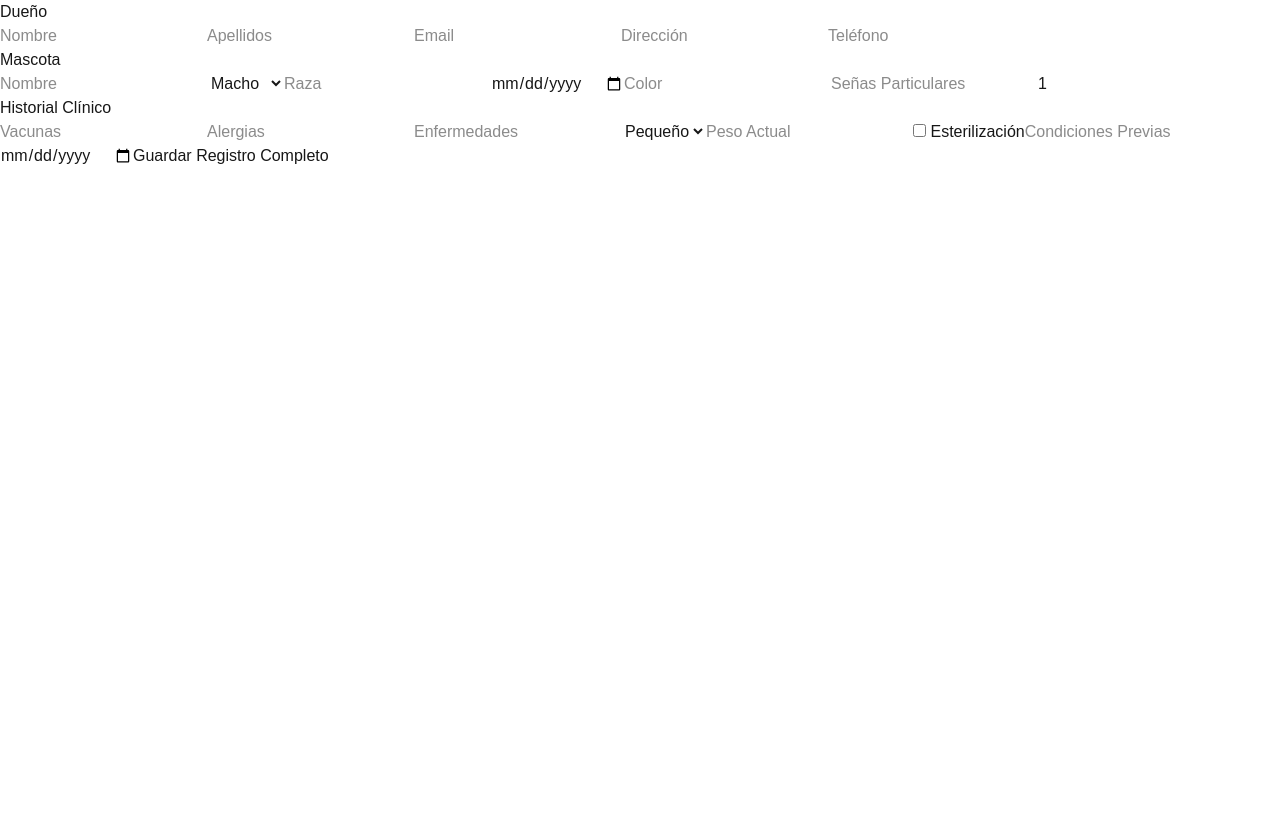
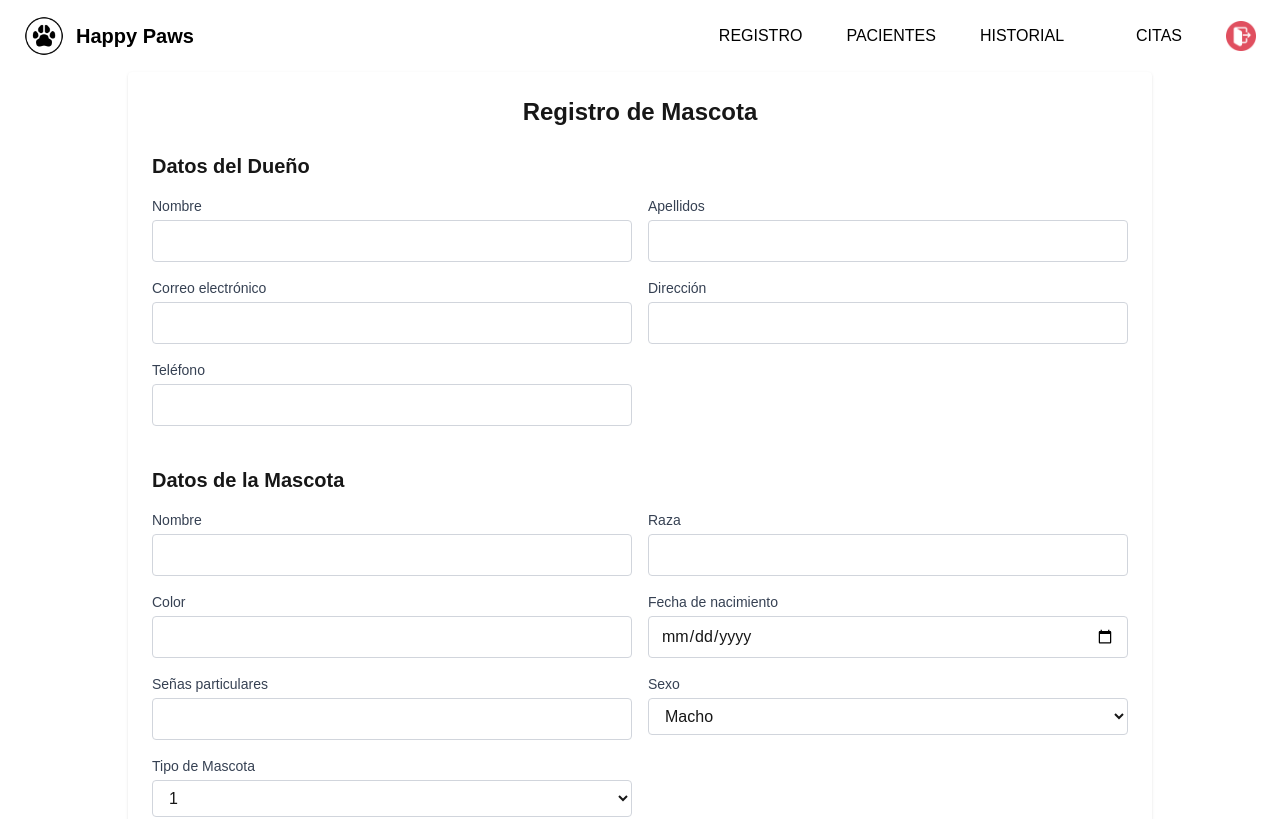
Before and after one commit to DulceST/Veterinaria_GP, a Next.js app: page /registro in a window 1280 px wide. Shown: the top 819 px of the page. Built offline with nearby package versions, Linux system fonts and the light colour scheme.

Commit message:
Algoritmo de inserccion con mensaje

```diff
--- a/app/registro/page.tsx
+++ b/app/registro/page.tsx
@@ -1,5 +1,7 @@
 "use client";
 import { useState } from "react";
+import Navbar from "../components/Navbar";
+
 
 export default function MascotaForm() {
   const [formData, setFormData] = useState({
@@ -23,7 +25,7 @@ export default function MascotaForm() {
       vacunas: "",
       alergias: "",
       enfermedades: "",
-      tamano: "pequeno",
+      tamano: "pequeño",
       pesoActual: "",
       esterilizacion: false,
       condicionesPrevias: "",
@@ -32,11 +34,9 @@ export default function MascotaForm() {
   });
 
   const handleChange = (
-  e: React.ChangeEvent<HTMLInputElement | HTMLSelectElement>
+    e: React.ChangeEvent<HTMLInputElement | HTMLSelectElement | HTMLTextAreaElement>
   ) => {
     const { name, value, type } = e.target;
-
-  // En TS hay que castear para acceder a checked sólo si es checkbox
     const checked = type === "checkbox" ? (e.target as HTMLInputElement).checked : undefined;
 
     if (name.startsWith("duenio.")) {
@@ -63,11 +63,9 @@ export default function MascotaForm() {
     }
   };
 
-
   const handleSubmit = async (e: React.FormEvent) => {
     e.preventDefault();
 
-    // Parse numeric and boolean fields explicitly
     const payload = {
       duenio: { ...formData.duenio },
       mascota: {
@@ -86,155 +84,188 @@ export default function MascotaForm() {
       headers: { "Content-Type": "application/json" },
       body: JSON.stringify(payload),
     });
-    const data = await res.json();
-    alert("Registro creado: " + JSON.stringify(data));
+
+    if (res.ok) {
+      // Mostrar mensaje de éxito
+      alert("Los datos del paciente se registraron correctamente.");
+
+      // Limpiar campos de texto
+      setFormData({
+        duenio: {
+          nombre: "",
+          apellidos: "",
+          email: "",
+          direccion: "",
+          telefono: "",
+        },
+        mascota: {
+          nombre: "",
+          sexo: "macho",
+          raza: "",
+          nacimiento: "",
+          color: "",
+          senasParticulares: "",
+          tipomascotaId: 1,
+        },
+        historial: {
+          vacunas: "",
+          alergias: "",
+          enfermedades: "",
+          tamano: "pequeño",
+          pesoActual: "",
+          esterilizacion: false,
+          condicionesPrevias: "",
+          desparasitacion: "",
+        },
+      });
+    } else {
+      alert("Ocurrió un error al registrar los datos.");
+    }
   };
 
+
   return (
-    <form onSubmit={handleSubmit}>
-      <h2>Dueño</h2>
+    <>
+      <Navbar />
+
+      <form onSubmit={handleSubmit} className="max-w-5xl mx-auto p-6 bg-white shadow rounded space-y-10">
+        <h1 className="text-2xl font-bold text-center mb-6">Registro de Mascota</h1>
+
+        {/* Dueño */}
+        <div>
+          <h2 className="text-xl font-semibold mb-4">Datos del Dueño</h2>
+          <div className="grid grid-cols-1 md:grid-cols-2 gap-4">
+            <Input label="Nombre" name="duenio.nombre" value={formData.duenio.nombre} onChange={handleChange} />
+            <Input label="Apellidos" name="duenio.apellidos" value={formData.duenio.apellidos} onChange={handleChange} />
+            <Input label="Correo electrónico" name="duenio.email" type="email" value={formData.duenio.email} onChange={handleChange} />
+            <Input label="Dirección" name="duenio.direccion" value={formData.duenio.direccion} onChange={handleChange} />
+            <Input label="Teléfono" name="duenio.telefono" type="tel" value={formData.duenio.telefono} onChange={handleChange} />
+          </div>
+        </div>
+
+        {/* Mascota */}
+        <div>
+          <h2 className="text-xl font-semibold mb-4">Datos de la Mascota</h2>
+          <div className="grid grid-cols-1 md:grid-cols-2 gap-4">
+            <Input label="Nombre" name="mascota.nombre" value={formData.mascota.nombre} onChange={handleChange} />
+            <Input label="Raza" name="mascota.raza" value={formData.mascota.raza} onChange={handleChange} />
+            <Input label="Color" name="mascota.color" value={formData.mascota.color} onChange={handleChange} />
+            <Input label="Fecha de nacimiento" type="date" name="mascota.nacimiento" value={formData.mascota.nacimiento} onChange={handleChange} />
+            <Input label="Señas particulares" name="mascota.senasParticulares" value={formData.mascota.senasParticulares} onChange={handleChange} />
+            <Select label="Sexo" name="mascota.sexo" value={formData.mascota.sexo} onChange={handleChange} options={["macho", "hembra"]} />
+            <Select label="Tipo de Mascota" name="mascota.tipomascotaId" value={formData.mascota.tipomascotaId.toString()} onChange={handleChange} options={["1", "2", "3"]} />
+          </div>
+        </div>
+
+        {/* Historial Clínico */}
+        <div>
+          <h2 className="text-xl font-semibold mb-4">Historial Clínico</h2>
+          <div className="grid grid-cols-1 md:grid-cols-2 gap-4">
+            <TextArea label="Vacunas" name="historial.vacunas" value={formData.historial.vacunas} onChange={handleChange} />
+            <TextArea label="Alergias" name="historial.alergias" value={formData.historial.alergias} onChange={handleChange} />
+            <TextArea label="Enfermedades" name="historial.enfermedades" value={formData.historial.enfermedades} onChange={handleChange} />
+            <Select label="Tamaño" name="historial.tamano" value={formData.historial.tamano} onChange={handleChange} options={["pequeno", "mediano", "grande"]} />
+            <Input label="Peso Actual (kg)" name="historial.pesoActual" type="number" value={formData.historial.pesoActual} onChange={handleChange} />
+            <div className="flex items-center gap-2 mt-4">
+              <input type="checkbox" name="historial.esterilizacion" checked={formData.historial.esterilizacion} onChange={handleChange} />
+              <label className="text-sm font-medium">¿Está esterilizado?</label>
+            </div>
+            <TextArea label="Condiciones Previas" name="historial.condicionesPrevias" value={formData.historial.condicionesPrevias} onChange={handleChange} />
+            <Input label="Última Desparasitación" name="historial.desparasitacion" type="date" value={formData.historial.desparasitacion} onChange={handleChange} />
+          </div>
+        </div>
+
+        <div className="text-center mt-10">
+          <button type="submit" className="bg-blue-600 hover:bg-blue-700 text-white font-semibold px-6 py-3 rounded">
+            Guardar Registro
+          </button>
+        </div>
+      </form>
+    </>
+  );
+}
+
+function Input({
+  label,
+  name,
+  type = "text",
+  value,
+  onChange,
+}: {
+  label: string;
+  name: string;
+  type?: string;
+  value: string;
+  onChange: (e: React.ChangeEvent<HTMLInputElement>) => void;
+}) {
+  return (
+    <div>
+      <label className="block text-sm font-medium text-gray-700 mb-1">{label}</label>
       <input
-        name="duenio.nombre"
-        placeholder="Nombre"
-        value={formData.duenio.nombre}
-        onChange={handleChange}
+        type={type}
+        name={name}
+        value={value}
+        onChange={onChange}
+        className="w-full border border-gray-300 rounded px-3 py-2 focus:outline-none focus:ring-2 focus:ring-blue-500"
         required
       />
-      <input
-        name="duenio.apellidos"
-        placeholder="Apellidos"
-        value={formData.duenio.apellidos}
-        onChange={handleChange}
-        required
-      />
-      <input
-        name="duenio.email"
-        type="email"
-        placeholder="Email"
-        value={formData.duenio.email}
-        onChange={handleChange}
-        required
-      />
-      <input
-        name="duenio.direccion"
-        placeholder="Dirección"
-        value={formData.duenio.direccion}
-        onChange={handleChange}
-      />
-      <input
-        name="duenio.telefono"
-        placeholder="Teléfono"
-        value={formData.duenio.telefono}
-        onChange={handleChange}
-      />
-
-      <h2>Mascota</h2>
-      <input
-        name="mascota.nombre"
-        placeholder="Nombre"
-        value={formData.mascota.nombre}
-        onChange={handleChange}
-        required
-      />
-      <select
-        name="mascota.sexo"
-        value={formData.mascota.sexo}
-        onChange={handleChange}
-      >
-        <option value="macho">Macho</option>
-        <option value="hembra">Hembra</option>
-      </select>
-      <input
-        name="mascota.raza"
-        placeholder="Raza"
-        value={formData.mascota.raza}
-        onChange={handleChange}
-      />
-      <input
-        name="mascota.nacimiento"
-        type="date"
-        value={formData.mascota.nacimiento}
-        onChange={handleChange}
-      />
-      <input
-        name="mascota.color"
-        placeholder="Color"
-        value={formData.mascota.color}
-        onChange={handleChange}
-      />
-      <input
-        name="mascota.senasParticulares"
-        placeholder="Señas Particulares"
-        value={formData.mascota.senasParticulares}
-        onChange={handleChange}
-      />
-      <input
-        name="mascota.tipomascotaId"
-        type="number"
-        placeholder="Tipo Mascota ID"
-        value={formData.mascota.tipomascotaId}
-        onChange={handleChange}
-      />
-
-      <h2>Historial Clínico</h2>
-      <input
-        name="historial.vacunas"
-        placeholder="Vacunas"
-        value={formData.historial.vacunas}
-        onChange={handleChange}
-      />
-      <input
-        name="historial.alergias"
-        placeholder="Alergias"
-        value={formData.historial.alergias}
-        onChange={handleChange}
-      />
-      <input
-        name="historial.enfermedades"
-        placeholder="Enfermedades"
-        value={formData.historial.enfermedades}
-        onChange={handleChange}
-      />
-      <select
-        name="historial.tamano"
-        value={formData.historial.tamano}
-        onChange={handleChange}
-      >
-        <option value="pequeno">Pequeño</option>
-        <option value="mediano">Mediano</option>
-        <option value="grande">Grande</option>
-      </select>
-      <input
-        name="historial.pesoActual"
-        type="number"
-        step="0.1"
-        placeholder="Peso Actual"
-        value={formData.historial.pesoActual}
-        onChange={handleChange}
-      />
-      <label>
-        <input
-          name="historial.esterilizacion"
-          type="checkbox"
-          checked={formData.historial.esterilizacion}
-          onChange={handleChange}
-        />{" "}
-        Esterilización
-      </label>
-      <input
-        name="historial.condicionesPrevias"
-        placeholder="Condiciones Previas"
-        value={formData.historial.condicionesPrevias}
-        onChange={handleChange}
-      />
-      <input
-        name="historial.desparasitacion"
-        type="date"
-        value={formData.historial.desparasitacion}
-        onChange={handleChange}
-      />
-
-      <button type="submit">Guardar Registro Completo</button>
-    </form>
+    </div>
   );
 }
+
+function Select({
+  label,
+  name,
+  value,
+  onChange,
+  options,
+}: {
+  label: string;
+  name: string;
+  value: string;
+  onChange: (e: React.ChangeEvent<HTMLSelectElement>) => void;
+  options: string[];
+}) {
+  return (
+    <div>
+      <label className="block text-sm font-medium text-gray-700 mb-1">{label}</label>
+      <select
+        name={name}
+        value={value}
+        onChange={onChange}
+        className="w-full border border-gray-300 rounded px-3 py-2 focus:outline-none focus:ring-2 focus:ring-blue-500"
+      >
+        {options.map((opt) => (
+          <option key={opt} value={opt}>
+            {opt.charAt(0).toUpperCase() + opt.slice(1)}
+          </option>
+        ))}
+      </select>
+    </div>
+  );
+}
+
+function TextArea({
+  label,
+  name,
+  value,
+  onChange,
+}: {
+  label: string;
+  name: string;
+  value: string;
+  onChange: (e: React.ChangeEvent<HTMLTextAreaElement>) => void;
+}) {
+  return (
+    <div>
+      <label className="block text-sm font-medium text-gray-700 mb-1">{label}</label>
+      <textarea
+        name={name}
+        value={value}
+        onChange={onChange}
+        rows={4}
+        className="w-full border border-gray-300 rounded px-3 py-2 focus:outline-none focus:ring-2 focus:ring-blue-500"
+      />
+    </div>
+  );
+}
```
Lines whose indentation alone changed are shown as unchanged.
